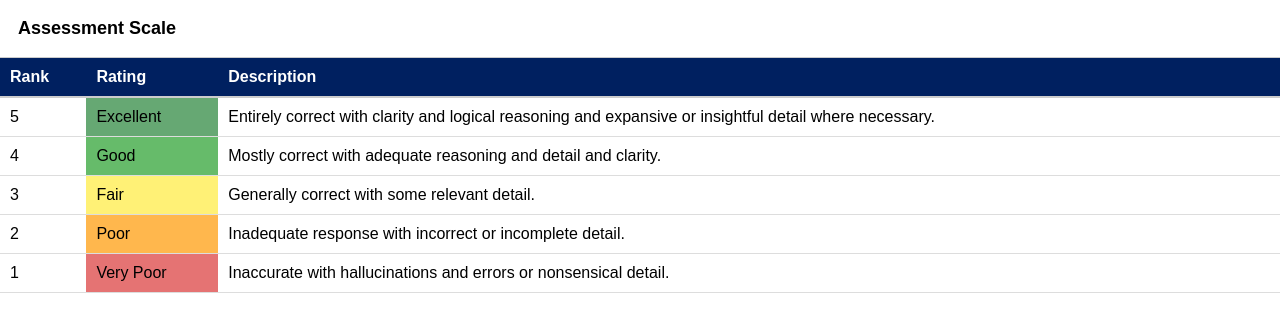
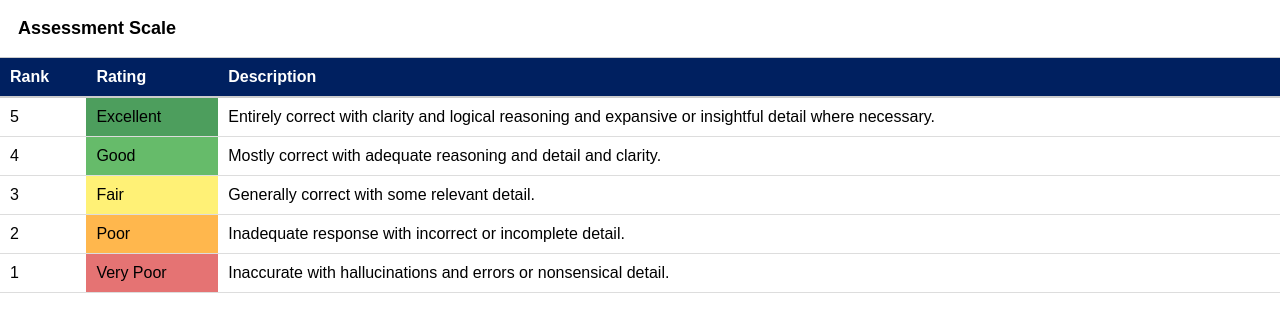
Before and after one commit to fmporter/iac2025_tab2, a plain HTML site: page index.html in a window 1280 px wide. Drawn offline with Linux system fonts and the light colour scheme.

Commit message:
Update index.html

```diff
--- a/index.html
+++ b/index.html
@@ -40,7 +40,7 @@
     }
 
     .rating-excellent {
-        background-color: #66a873; /* Dark green */
+        background-color: #4d9e5d; /* Dark green */
         color: black;
     }
 
```
